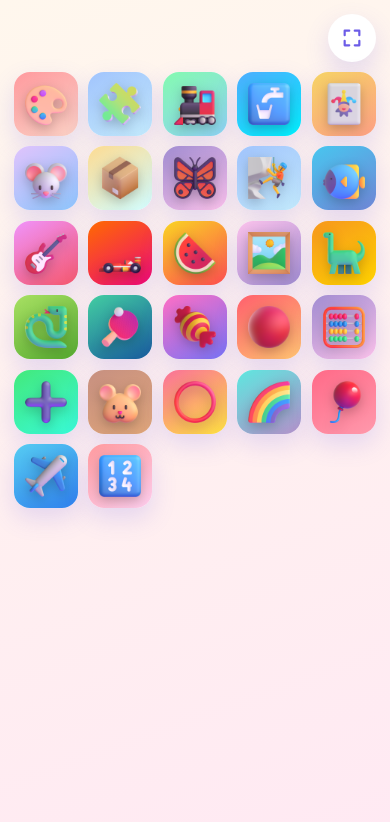
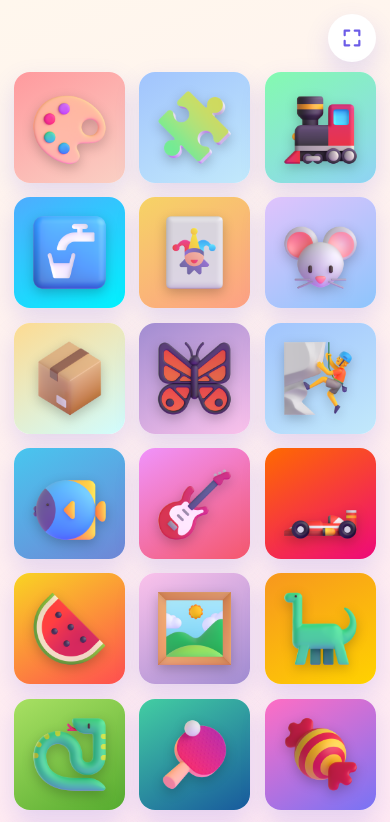
Before and after one commit to fcsonline/playland, a React (Vite) app: page / in a window 390 px wide. Shown: the top 822 px of the page. Built offline with nearby package versions, Linux system fonts and the light colour scheme.

Commit message:
Bigger catalog icons
Larger auto-fitting cards (~3 across on a phone, more on wider screens) so the
thumbnail buttons are big and easy for little fingers.

```diff
--- a/src/screens/Home.css
+++ b/src/screens/Home.css
@@ -44,8 +44,9 @@
    squashed, in any orientation. */
 .home__grid {
   display: grid;
-  grid-template-columns: repeat(5, 1fr);
-  gap: 10px;
+  /* Big, chunky icons — ~3 across on a phone, more on wider screens. */
+  grid-template-columns: repeat(auto-fill, minmax(110px, 1fr));
+  gap: 14px;
   align-content: start;
 }
 
@@ -147,8 +148,8 @@
     display: none;
   }
   .home__grid {
-    grid-template-columns: repeat(auto-fill, minmax(82px, 1fr));
-    gap: 8px;
+    grid-template-columns: repeat(auto-fill, minmax(104px, 1fr));
+    gap: 10px;
   }
   .home__footer {
     display: none;
```
